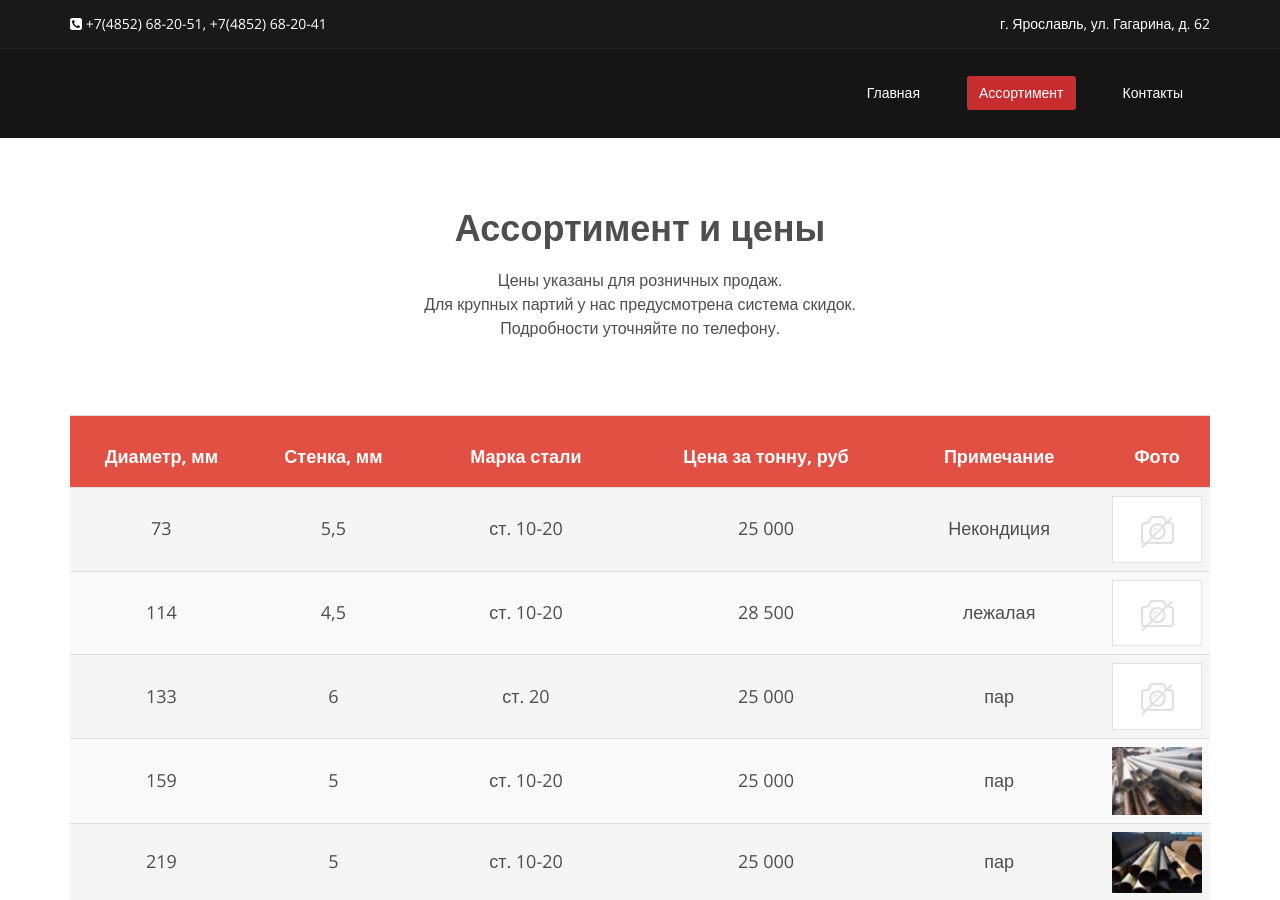
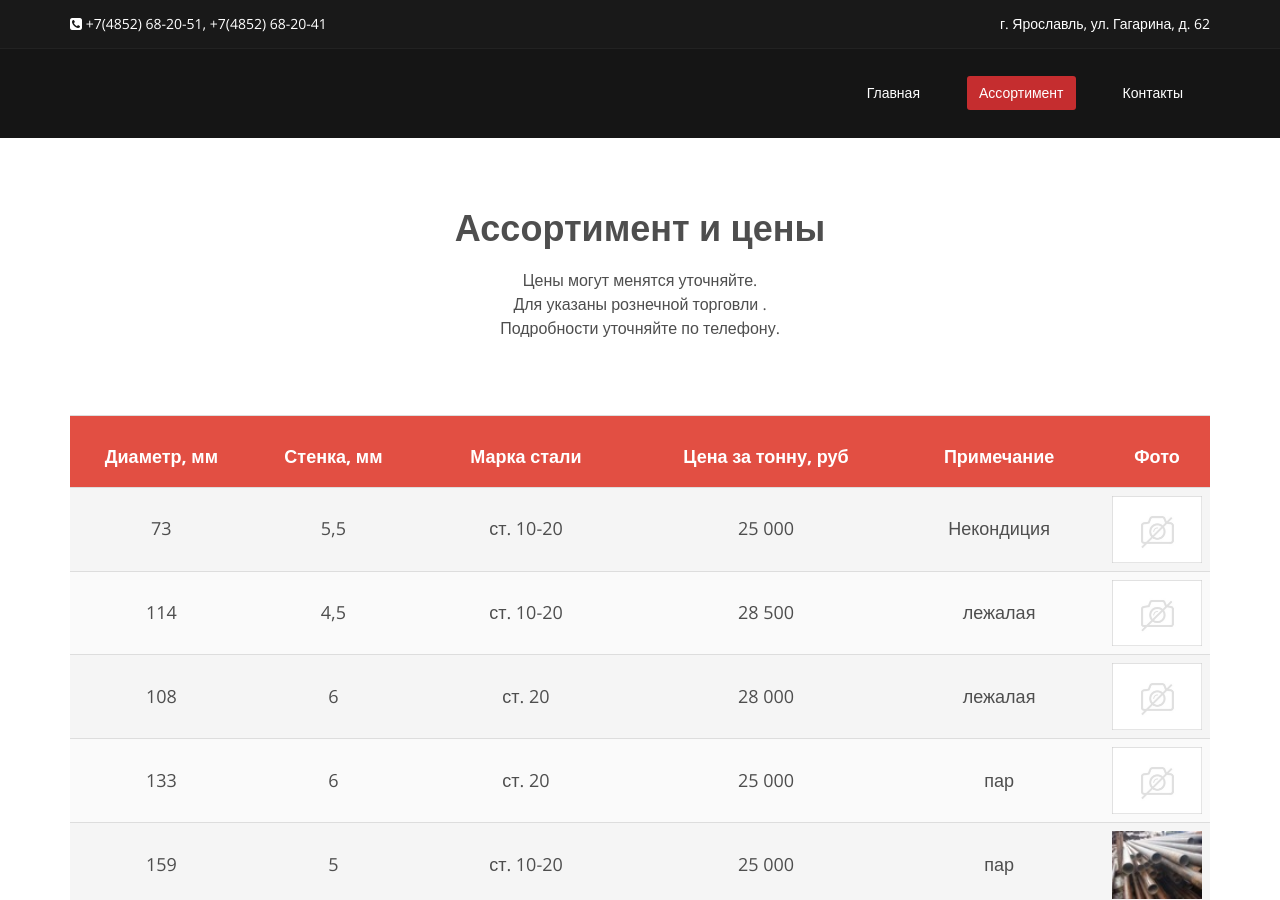
Before and after one commit to seven-4-seven/seven-4-seven.github.io, a Jekyll site: the page prices.html, which Jekyll copies as it is, in a window 1280 px wide and 900 px high. Built offline with Jekyll 4.4.1, drawn with Linux system fonts in a browser that asks for light colours.

Commit message:
Update prices.html

```diff
--- a/prices.html
+++ b/prices.html
@@ -96,7 +96,7 @@
         <div class="container">
            <div class="center">
                 <h2>Ассортимент и цены</h2>
-                <p class="lead">Цены указаны для розничных продаж.<br>Для крупных партий у нас предусмотрена система скидок.<br>Подробности уточняйте по телефону.</p>
+                <p class="lead">Цены могут менятся уточняйте.<br>Для указаны рознечной торговли .<br>Подробности уточняйте по телефону.</p>
                 <!--
                 <p class="lead"><a class="btn-primary" href="assets/prices.xlsx">Скачать прайс-лист</a></p>
               -->
@@ -134,6 +134,15 @@
                     </td>
                   </tr>
                   <tr>
+                      <td>108</td>
+                    <td>6</td>
+                    <td>ст. 20</td>
+                    <td>28 000</td>
+                    <td>лежалая</td>
+                    <td class="recent-work-wrap">
+                        <img class="img-responsive" src="images/nopic.jpg" alt="">
+                    </td>
+                  </tr>
                     <td>133</td>
                     <td>6</td>
                     <td>ст. 20</td>
```
